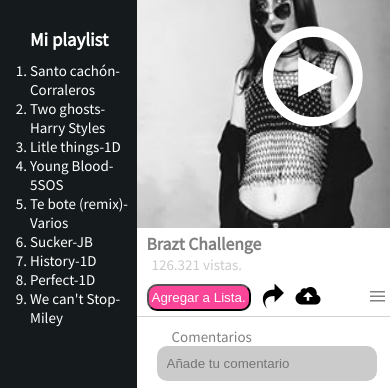
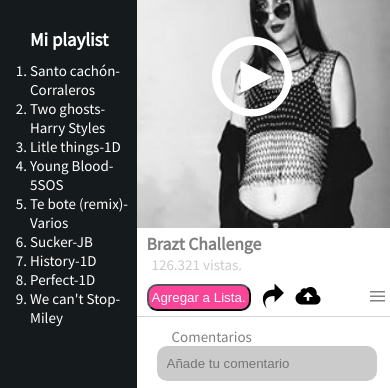
Before and after one commit to bettyrjc/reto-2, a plain HTML site: page index.html in a window 390 px wide. Shown: the part 72-460 px from the top of the page. Drawn offline with Linux system fonts and the light colour scheme; files whose address does not match are found by name; a web font is replaced by a local one.

Commit message:
retoques

```diff
--- a/index.css
+++ b/index.css
@@ -334,8 +334,17 @@ overflow: hidden;
     padding-top:10px;
     display:block;
   }
+  .icon-play-outline {
+
+    font-size: 80px;
+    padding-left: 40%;
+    padding-top: 110px;
+}
 }
 @media screen and (max-width:455px){
+  .icon-play-outline {
+    padding-left: 30%;
+}
   .title {
 
     font-size: 15px;
```
